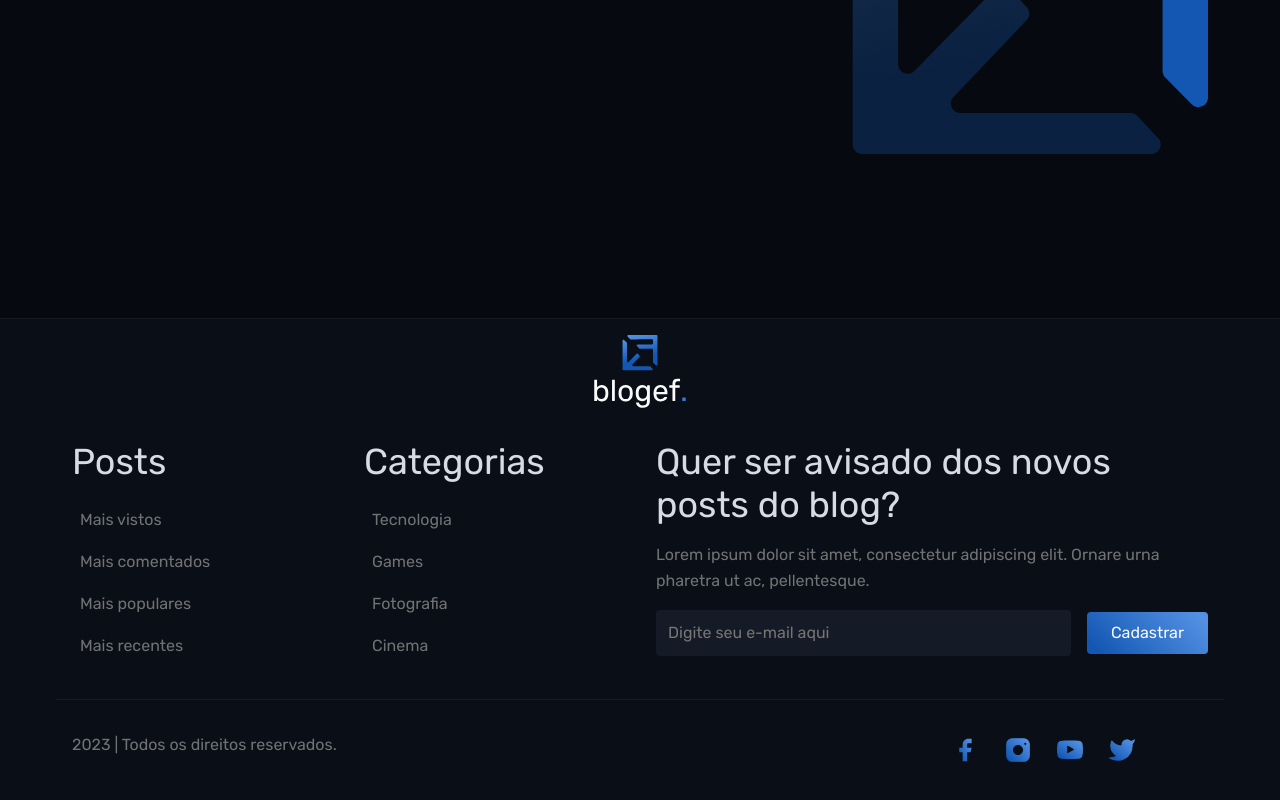
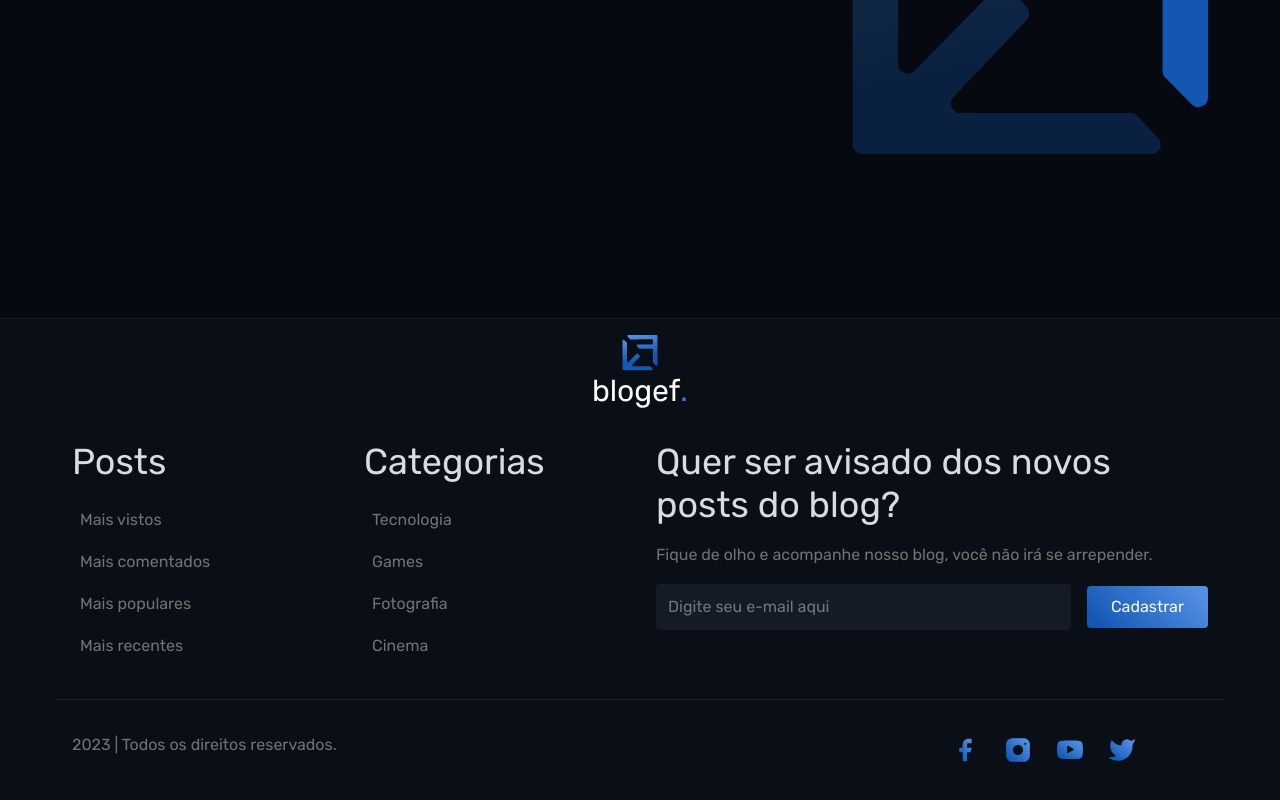
Before and after one commit to eliveltonsf/new-blogef, a React (Create React App) app: page /about in a window 1280 px wide. Shown: the part 545-1345 px from the top of the page. Built offline with nearby package versions, Linux system fonts and the light colour scheme.

Commit message:
feat: add Footer page

```diff
--- a/src/pages/Footer/index.jsx
+++ b/src/pages/Footer/index.jsx
@@ -55,8 +55,8 @@ const Footer = () => {
                 Quer ser avisado dos novos posts do blog?
               </h4>
               <p>
-                Lorem ipsum dolor sit amet, consectetur adipiscing elit. Ornare
-                urna pharetra ut ac, pellentesque.
+                Fique de olho e acompanhe nosso blog, você não irá se
+                arrepender.
               </p>
               <div className="flex-start-row mt-2">
                 <input
```
